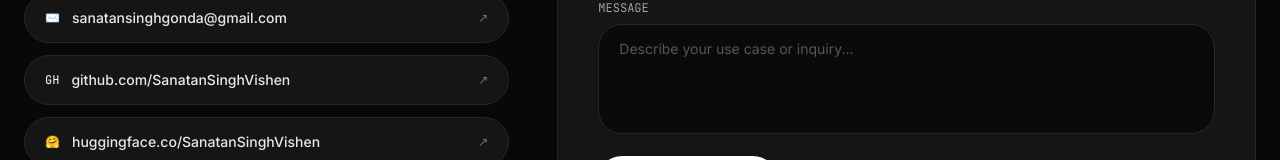
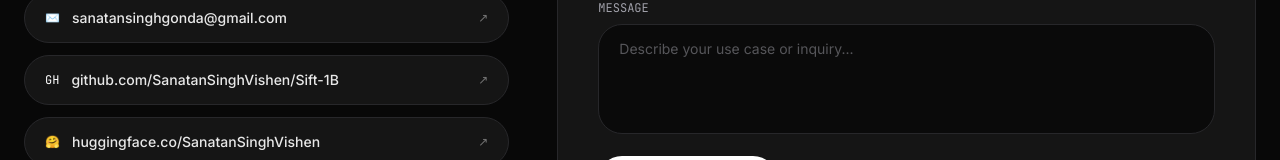
Before and after one commit to SanatanSinghVishen/Sift, a Next.js app in the folder web/: page / in a window 1280 px wide. Shown: the part 6728-6888 px from the top of the page. Built offline with nearby package versions, Linux system fonts and the light colour scheme.

Commit message:
docs: update GitHub repository URL to https://github.com/SanatanSinghVishen/Sift-1B across header & author links

```diff
--- a/web/app/page.tsx
+++ b/web/app/page.tsx
@@ -196,7 +196,7 @@ export default function HomePage() {
               🤗 Hugging Face
             </a>
             <a
-              href="https://github.com/SanatanSinghVishen/Sift"
+              href="https://github.com/SanatanSinghVishen/Sift-1B"
               target="_blank"
               rel="noopener noreferrer"
               className="text-xs font-mono text-[#A1A1AA] hover:text-white transition-colors items-center gap-1.5 hidden sm:flex"
@@ -720,13 +720,13 @@ export default function HomePage() {
                 </a>
 
                 <a
-                  href="https://github.com/SanatanSinghVishen"
+                  href="https://github.com/SanatanSinghVishen/Sift-1B"
                   target="_blank"
                   rel="noopener noreferrer"
                   className="flex items-center gap-3 px-5 py-3.5 rounded-full border border-[#27272A] bg-[#151515] text-sm text-[#A1A1AA] hover:text-white hover:border-white/30 transition-all group"
                 >
                   <span className="font-mono text-white text-xs">GH</span>
-                  <span className="font-medium text-white/90">github.com/SanatanSinghVishen</span>
+                  <span className="font-medium text-white/90">github.com/SanatanSinghVishen/Sift-1B</span>
                   <span className="ml-auto text-xs text-white/40 group-hover:text-white transition-colors">↗</span>
                 </a>
 
```
Also changed, not shown: 1 other file (tests, documents, lock files or other folders).
